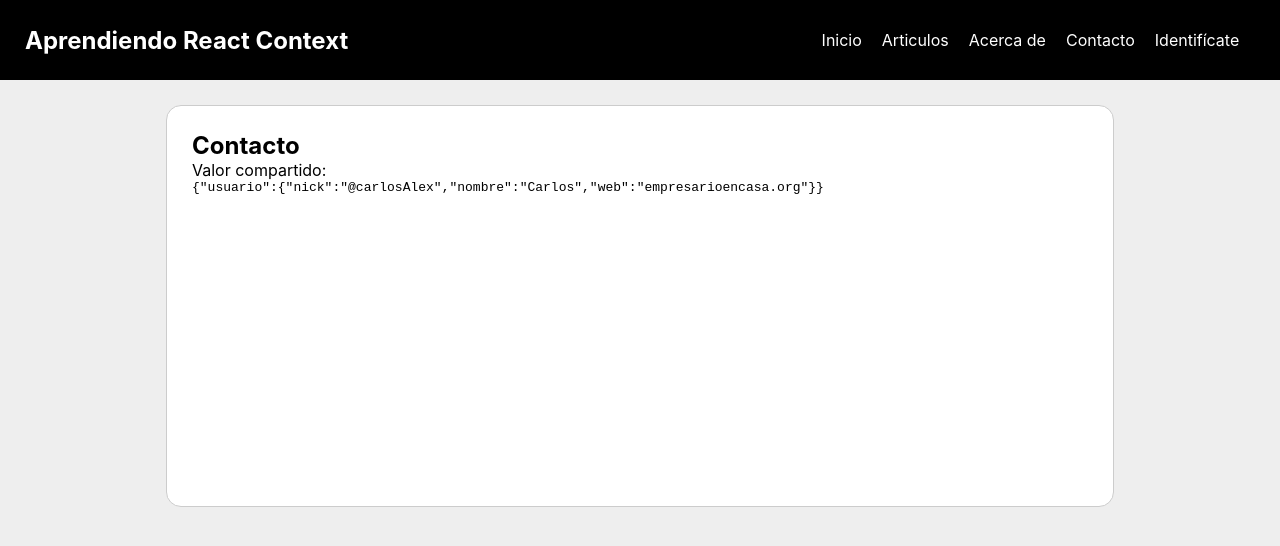
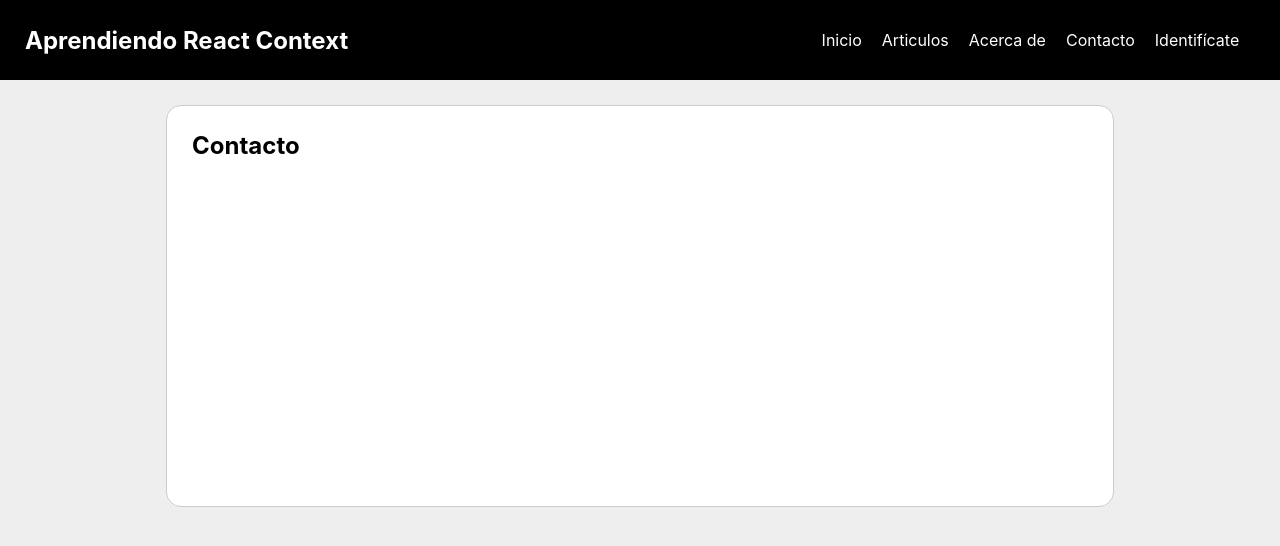
Before and after one commit to VillegasCode/13-context, a React (Create React App) app: page /contacto in a window 1280 px wide. Shown: the top 546 px of the page. Built offline with nearby package versions, Linux system fonts and the light colour scheme.

Commit message:
Contact component commented

```diff
--- a/src/components/Contacto.js
+++ b/src/components/Contacto.js
@@ -8,7 +8,7 @@ export const Contacto = () => {
   return (
     <div>
       <h1>Contacto</h1>
-      <p>Valor compartido: <pre>{JSON.stringify(datoDesdeElContexto)}</pre></p>
+      {/* <p>Valor compartido: <pre>{JSON.stringify(datoDesdeElContexto)}</pre></p> */}
     </div>
   )
 }
```
